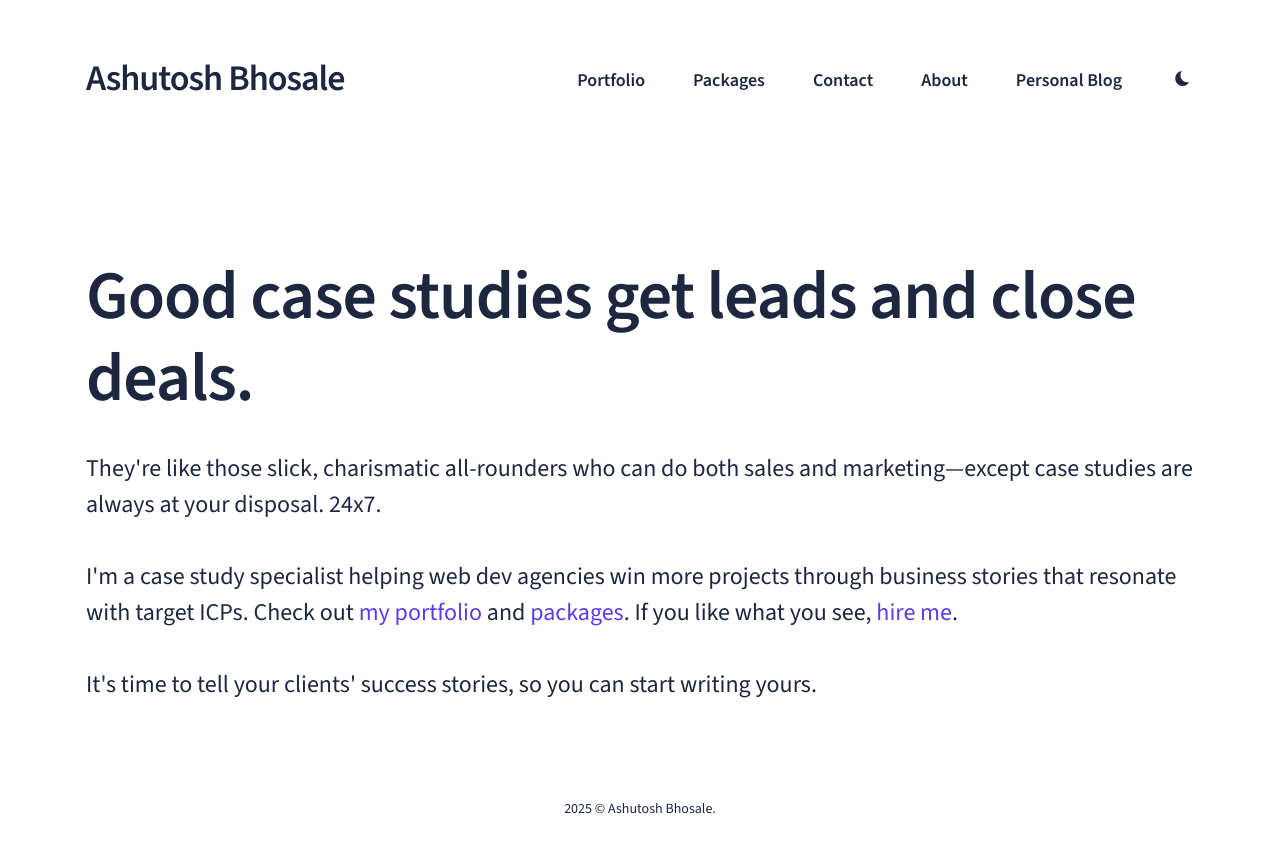
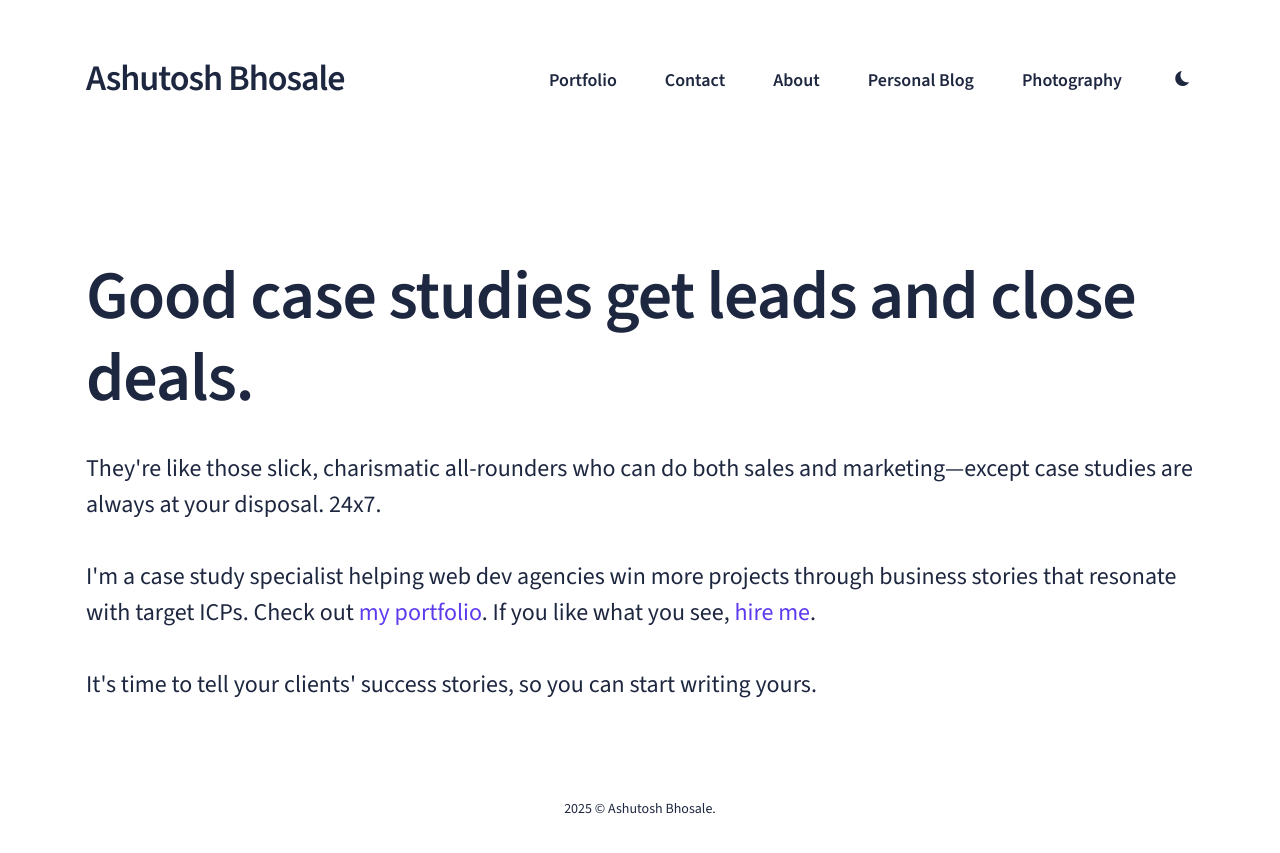
Before and after one commit to wowashuwow/wowashuwow.github.io, a Jekyll site: the page built from index.md, in a window 1280 px wide. Shown: the top 853 px of the page. Built offline with Jekyll 4.4.1, drawn with Linux system fonts in a browser that asks for light colours; nearby versions of some CDN libraries.

Commit message:
Edited top nav and Hero page Removed packages page link from hero page copy Removed packages page link from top nav Added photography page to top nav

```diff
--- a/_data/settings.yml
+++ b/_data/settings.yml
@@ -12,20 +12,20 @@ menu__settings:
   menu__items:
     - title: 'Portfolio'
       url: '/work/'
-    - title: 'Packages'
-      url: '/packages/'
     - title: 'Contact'
       url: '/contact/'
     - title: 'About'
       url: '/about/'
     - title: 'Personal Blog'
       url: '/blog/'
+    - title: 'Photography'
+      url: 'https://photos.wowashuwow.com'
 
 #-------------------------------
 # Hero Settings
 hero:
   hero__title: Good case studies get leads and close deals.
-  hero__description: They're like those slick, charismatic all-rounders who can do both sales and marketing—except case studies are always at your disposal. 24x7.<br><br>I'm a case study specialist helping web dev agencies win more projects through business stories that resonate with target ICPs. Check out <a href="https://wowashuwow.com/work/">my portfolio</a> and <a href="https://wowashuwow.com/packages/">packages</a>. If you like what you see, <a href="https://wowashuwow.com/contact/">hire me</a>.<br><br>It's time to tell your clients' success stories, so you can start writing yours.
+  hero__description: They're like those slick, charismatic all-rounders who can do both sales and marketing—except case studies are always at your disposal. 24x7.<br><br>I'm a case study specialist helping web dev agencies win more projects through business stories that resonate with target ICPs. Check out <a href="https://wowashuwow.com/work/">my portfolio</a>. If you like what you see, <a href="https://wowashuwow.com/contact/">hire me</a>.<br><br>It's time to tell your clients' success stories, so you can start writing yours.
 
 # I'm a case study specialist helping web agencies uncover and convey the true value of their work to their target ICPs
 # I'm a case study specialist who helps web dev agencies uncover and convey the true value of their work and land new projects.
```
